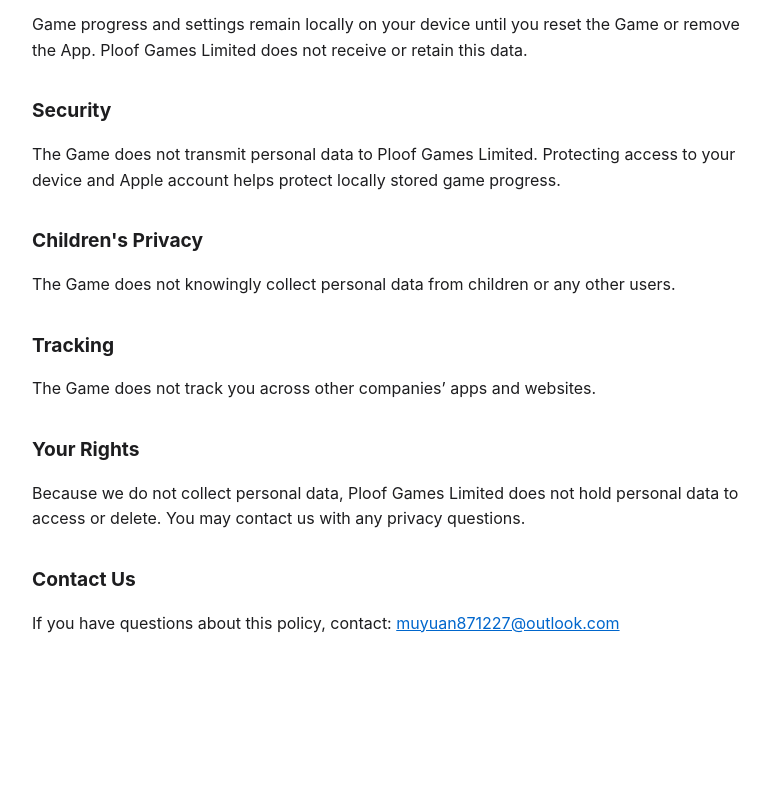
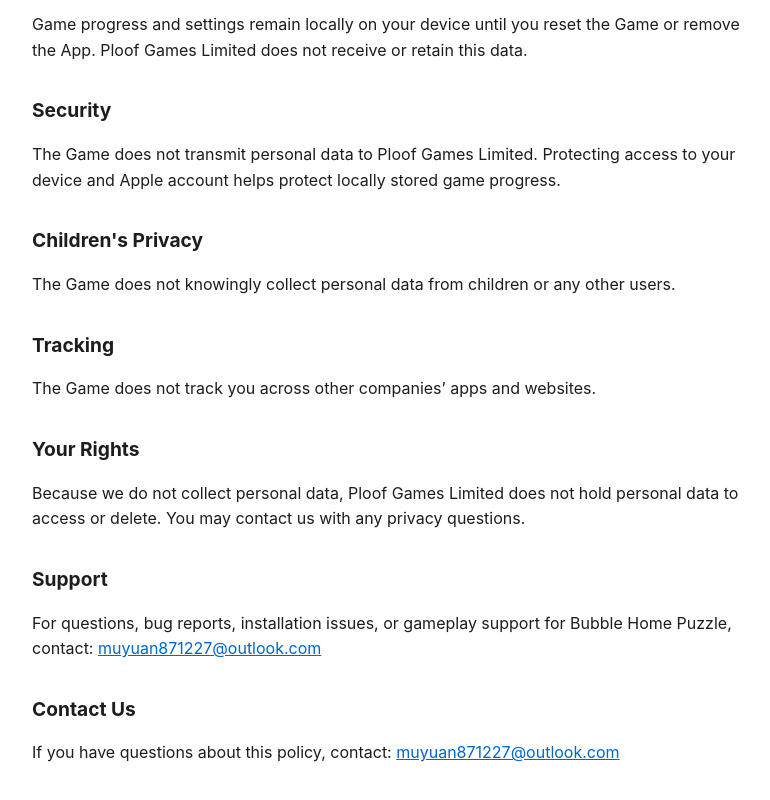
Before and after one commit to touryCat/privacyPolicyDistribution, a plain HTML site: page bubble-home-puzzle-privacy/index.html in a window 1280 px wide. Shown: the part 911-1711 px from the top of the page, without its empty margins (248-1018 px from the left). Before the commit the page ends 1587 px from the top, so only its background shows below. Drawn offline with Linux system fonts and the light colour scheme.

Commit message:
Add Bubble Home support information

```diff
--- a/bubble-home-puzzle-privacy/index.html
+++ b/bubble-home-puzzle-privacy/index.html
@@ -50,6 +50,9 @@
   <h2>Your Rights</h2>
   <p>Because we do not collect personal data, Ploof Games Limited does not hold personal data to access or delete. You may contact us with any privacy questions.</p>
 
+  <h2>Support</h2>
+  <p>For questions, bug reports, installation issues, or gameplay support for Bubble Home Puzzle, contact: <a href="mailto:muyuan871227@outlook.com">muyuan871227@outlook.com</a></p>
+
   <h2>Contact Us</h2>
   <p>If you have questions about this policy, contact: <a href="mailto:muyuan871227@outlook.com">muyuan871227@outlook.com</a></p>
 
```
